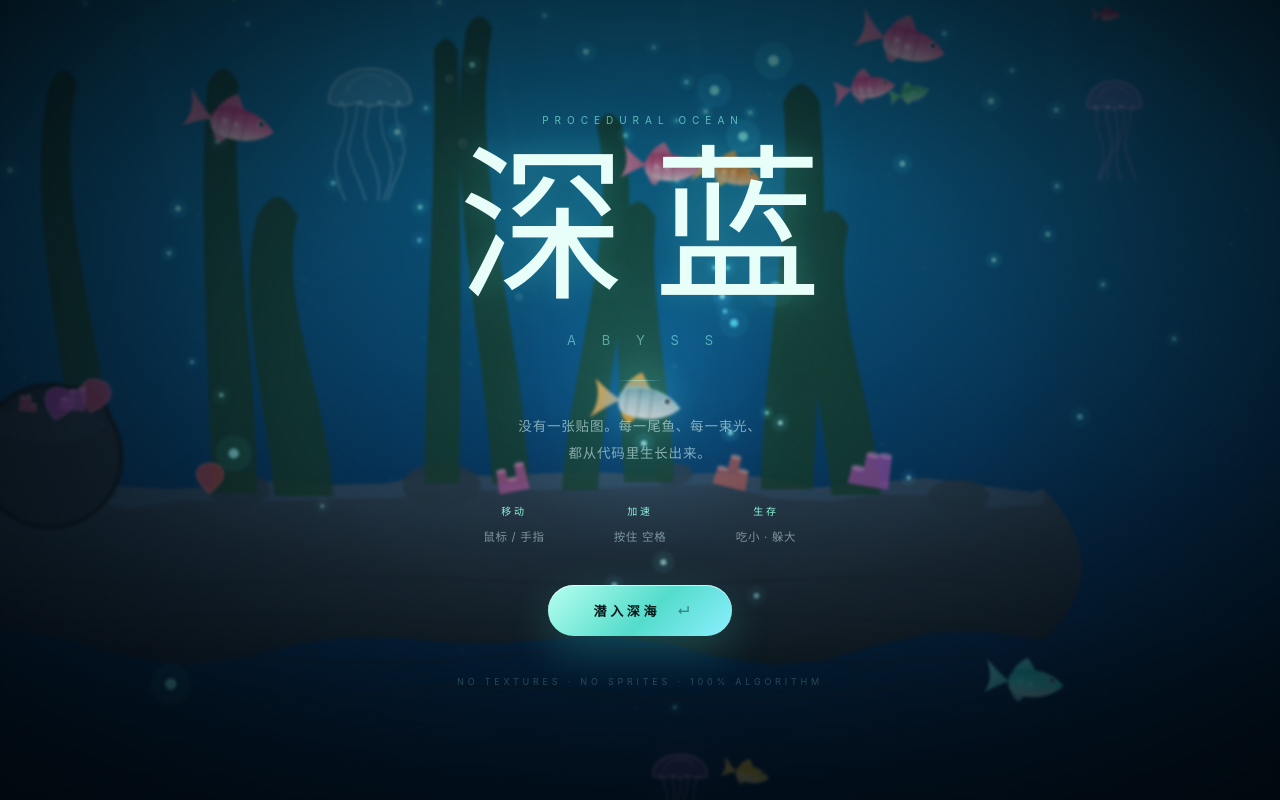
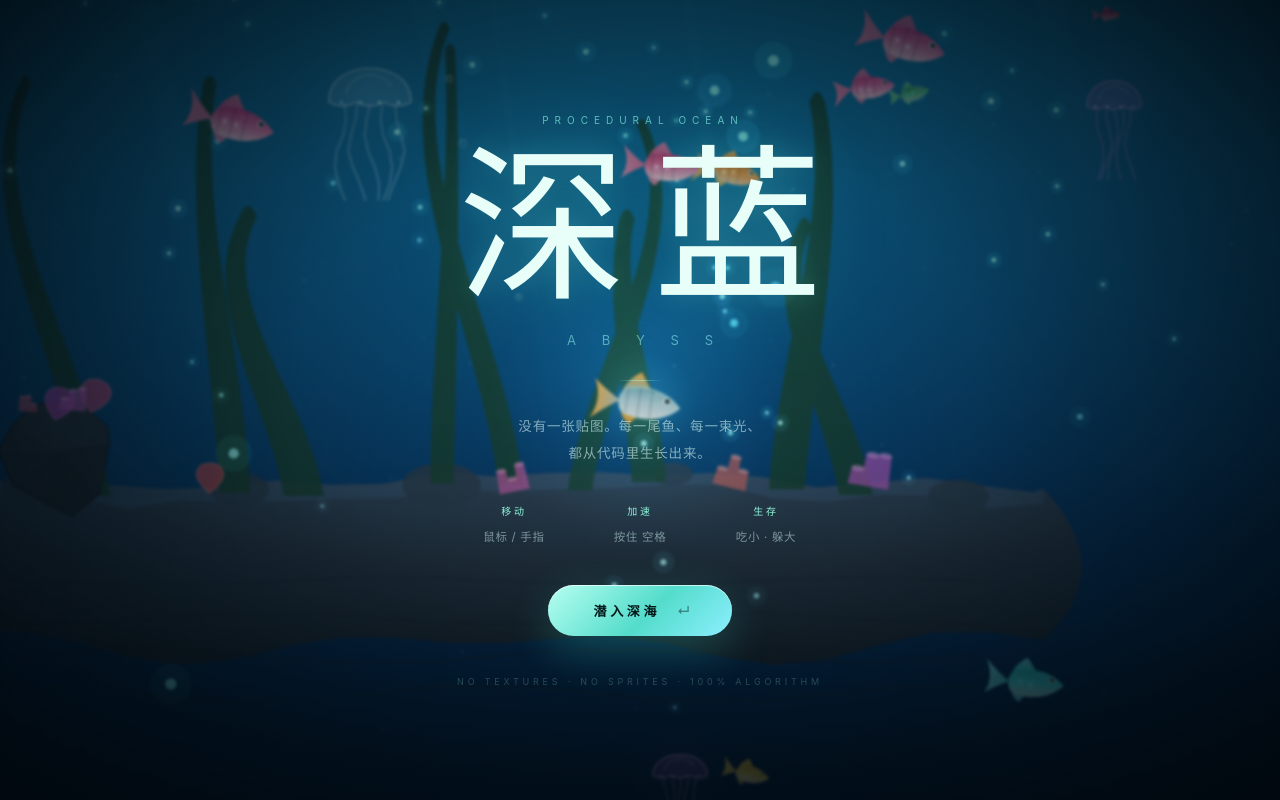
Before and after one commit to banyudu/underwater, a website: page index.html in a window 1280 px wide. Drawn offline with Linux system fonts and the light colour scheme; animation ran at ten frames a second.

Commit message:
fix: draw rocks as faceted low-poly boulders, not round balls
Boulders were rendered as the union of their collision circles, so the
silhouette was inherently round, and a highlight ellipse on top made
them read as spheres resting on the ledge.

Rocks are now irregular polygons generated from the same seed: eight to
eleven vertices at varying radius, filled flat, then split into facets
from the centre with per-face lightness (upward faces catch the light
from the surface), plus a dark outline and a couple of crack lines. The
polygon's maximum radius is 0.92 of the collision footprint, so the
visual never pokes outside where you actually collide.

Crevices use the same treatment, drawing each side's circles as its own
rock so the two boulders no longer look like two balls.

Kelp was reshaped again while checking the result: constant width plus a
rounded cap made it look like bamboo pillars, so blades are narrower now,
sway twice as far, and taper to a fine tip.

```diff
--- a/index.html
+++ b/index.html
@@ -827,7 +827,7 @@
           shelf.kelp.push({
             ox: x,
             h: (160 + hash(ks + 1) * 210) * (0.55 + kelpFade * 0.45),
-            w: 22 + hash(ks + 2) * 22,
+            w: 15 + hash(ks + 2) * 15,
             ph: hash(ks + 3) * TAU
           });
         }
@@ -2242,12 +2242,12 @@
     for (const k of o.kelp) {
       const baseX = k.ox;
       const baseY = topY(o, baseX) + 3;
-      const sway = Math.sin(t * 0.62 + k.ph) * (9 + k.h * 0.05);
+      const sway = Math.sin(t * 0.62 + k.ph) * (18 + k.h * 0.11);
       const topX = baseX + sway;
       const topYk = baseY - k.h;
       const w = k.w;
       const halfW = w * 0.46;
-      const tipW = w * 0.32;
+      const tipW = w * 0.2;
       ctx.moveTo(baseX - halfW, baseY + 4);
       ctx.bezierCurveTo(
         baseX - halfW * 1.06 + sway * 0.3,
@@ -2257,7 +2257,7 @@
         topX - tipW,
         topYk
       );
-      ctx.quadraticCurveTo(topX, topYk - w * 0.62, topX + tipW, topYk);
+      ctx.quadraticCurveTo(topX, topYk - w * 0.5, topX + tipW, topYk);
       ctx.bezierCurveTo(
         topX + tipW + sway * 0.78,
         baseY - k.h * 0.7,
@@ -2372,31 +2372,74 @@
     drawShelfKelp(o);
     drawCoral(o);
   }
-  function solidBlob(o, hue, sat, lit, highlight) {
-    const g = 3;
+  function rockReach(parts) {
+    let cx = 0, cy = 0, wsum = 0;
+    for (const c of parts) {
+      const w = c.r * c.r;
+      cx += c.x * w;
+      cy += c.y * w;
+      wsum += w;
+    }
+    cx /= wsum || 1;
+    cy /= wsum || 1;
+    let reach = 0;
+    for (const c of parts) {
+      reach = Math.max(reach, Math.hypot(c.x - cx, c.y - cy) + c.r);
+    }
+    return { cx, cy, reach };
+  }
+  function drawRock(o, parts = o.parts, seed = o.seed) {
+    const { cx, cy, reach } = rockReach(parts);
+    const r0 = reach * 0.92;
+    const n = 8 + Math.floor(hash(seed + 0.7) * 3);
+    const pts = [];
+    for (let i = 0; i < n; i++) {
+      const a = i / n * TAU + (hash(seed + i * 2.7) - 0.5) * 0.34;
+      const rad = r0 * (0.7 + hash(seed + i * 5.3) * 0.3);
+      pts.push({ x: cx + Math.cos(a) * rad, y: cy + Math.sin(a) * rad });
+    }
     ctx.beginPath();
-    for (const c of o.parts) {
-      ctx.moveTo(c.x + c.r + g, c.y);
-      ctx.arc(c.x, c.y, c.r + g, 0, TAU);
-    }
-    ctx.fillStyle = hsl(hue, sat * 0.8, lit * 0.62, 0.95);
+    ctx.moveTo(pts[0].x, pts[0].y);
+    for (let i = 1; i < n; i++) ctx.lineTo(pts[i].x, pts[i].y);
+    ctx.closePath();
+    ctx.fillStyle = hsl(o.hue, 22, o.lit, 0.98);
     ctx.fill();
+    for (let i = 0; i < n; i++) {
+      const a = pts[i], b = pts[(i + 1) % n];
+      ctx.beginPath();
+      ctx.moveTo(cx, cy);
+      ctx.lineTo(a.x, a.y);
+      ctx.lineTo(b.x, b.y);
+      ctx.closePath();
+      const midY = (a.y + b.y) / 2;
+      const up = clamp((cy - midY) / (r0 * 0.9), -1, 1);
+      const jitter = (hash(seed + i * 3.1) - 0.5) * 5;
+      ctx.fillStyle = hsl(o.hue, 20, o.lit + up * 6 + jitter, 0.5);
+      ctx.fill();
+    }
     ctx.beginPath();
-    for (const c of o.parts) {
-      ctx.moveTo(c.x + c.r, c.y);
-      ctx.arc(c.x, c.y, c.r, 0, TAU);
-    }
-    ctx.fillStyle = hsl(hue, sat, lit, 0.98);
-    ctx.fill();
-    if (highlight) {
-      ctx.beginPath();
-      ctx.ellipse(o.x, o.y - o.r * 0.42, o.r * 0.72, o.r * 0.24, 0, 0, TAU);
-      ctx.fillStyle = hsl(hue, sat * 0.9, lit + 10, 0.28);
-      ctx.fill();
-    }
+    ctx.moveTo(pts[0].x, pts[0].y);
+    for (let i = 1; i < n; i++) ctx.lineTo(pts[i].x, pts[i].y);
+    ctx.closePath();
+    ctx.strokeStyle = hsl(o.hue, 24, Math.max(3, o.lit - 8), 0.55);
+    ctx.lineWidth = 1.6;
+    ctx.stroke();
+    ctx.beginPath();
+    for (let k = 0; k < 2; k++) {
+      const i = Math.floor(hash(seed + k * 9.7) * n);
+      const a = pts[i];
+      ctx.moveTo(cx + (a.x - cx) * 0.2, cy + (a.y - cy) * 0.2);
+      ctx.lineTo(cx + (a.x - cx) * 0.72, cy + (a.y - cy) * 0.72);
+    }
+    ctx.strokeStyle = hsl(o.hue, 22, Math.max(3, o.lit - 7), 0.4);
+    ctx.lineWidth = 1.1;
+    ctx.stroke();
   }
   function drawCrevice(o) {
-    solidBlob(o, o.hue, 28, o.lit, true);
+    const left = o.parts.filter((c) => c.x < o.x);
+    const right = o.parts.filter((c) => c.x >= o.x);
+    drawRock(o, left, o.seed);
+    drawRock(o, right, o.seed + 31.7);
     const halfH = o.r * 0.62;
     ctx.beginPath();
     ctx.ellipse(o.x, o.y, o.gap * 0.82, halfH * 1.05, 0, 0, TAU);
@@ -2453,7 +2496,7 @@
     }
     for (const o of world.terrain) {
       if (o.kind === "boulder") {
-        solidBlob(o, o.hue, 26, o.lit, true);
+        drawRock(o);
         drawCoral(o);
       } else if (o.kind === "crevice") drawCrevice(o);
       else if (o.kind === "wreck") drawWreck(o);
--- a/src/world/terrain.js
+++ b/src/world/terrain.js
@@ -156,7 +156,7 @@ export function shelfAt(n) {
         shelf.kelp.push({
           ox: x,
           h: (160 + hash(ks + 1) * 210) * (0.55 + kelpFade * 0.45),
-          w: 22 + hash(ks + 2) * 22,
+          w: 15 + hash(ks + 2) * 15,
           ph: hash(ks + 3) * TAU,
         });
       }
```
Also changed, not shown: src/render/terrain.js (+81 -25 lines).
